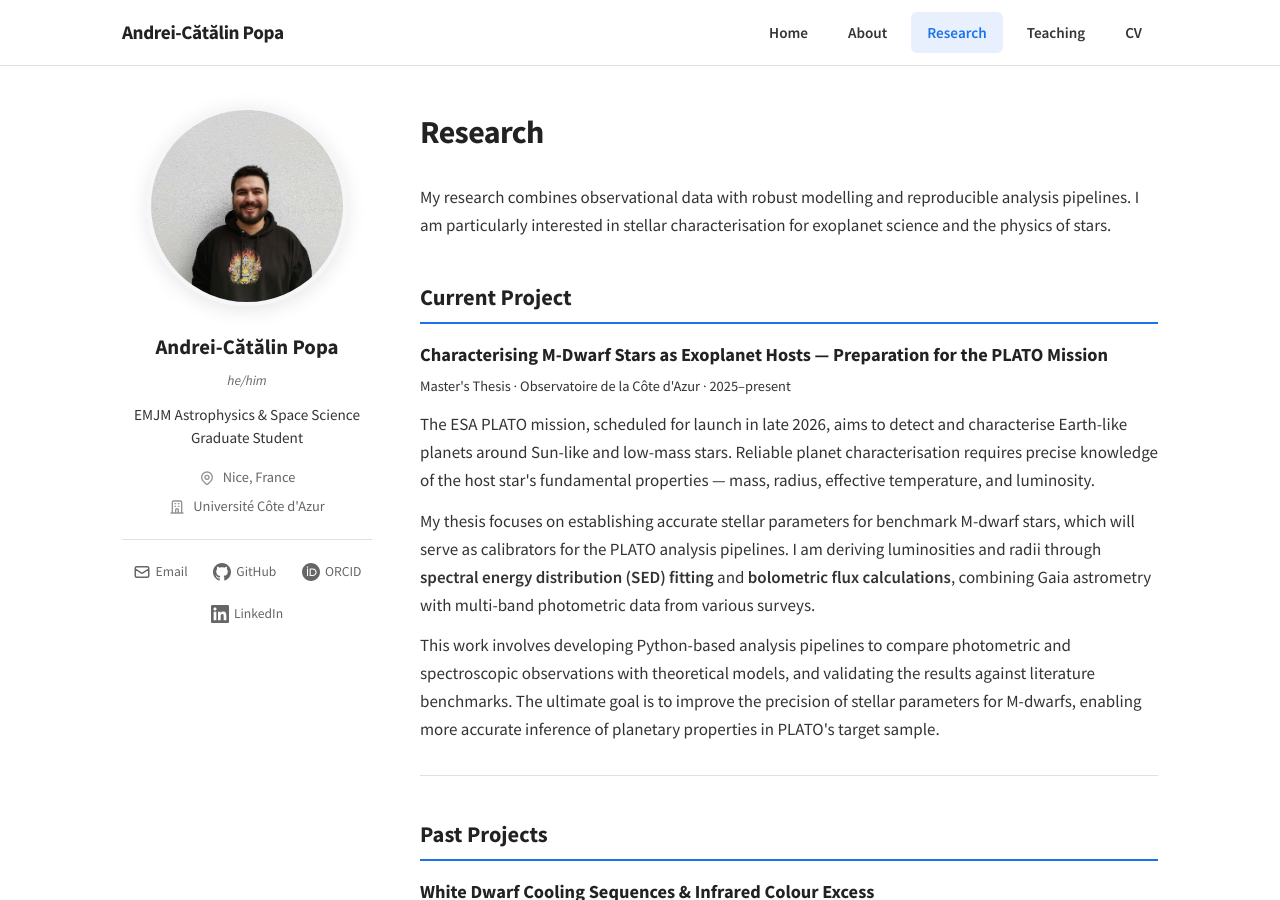
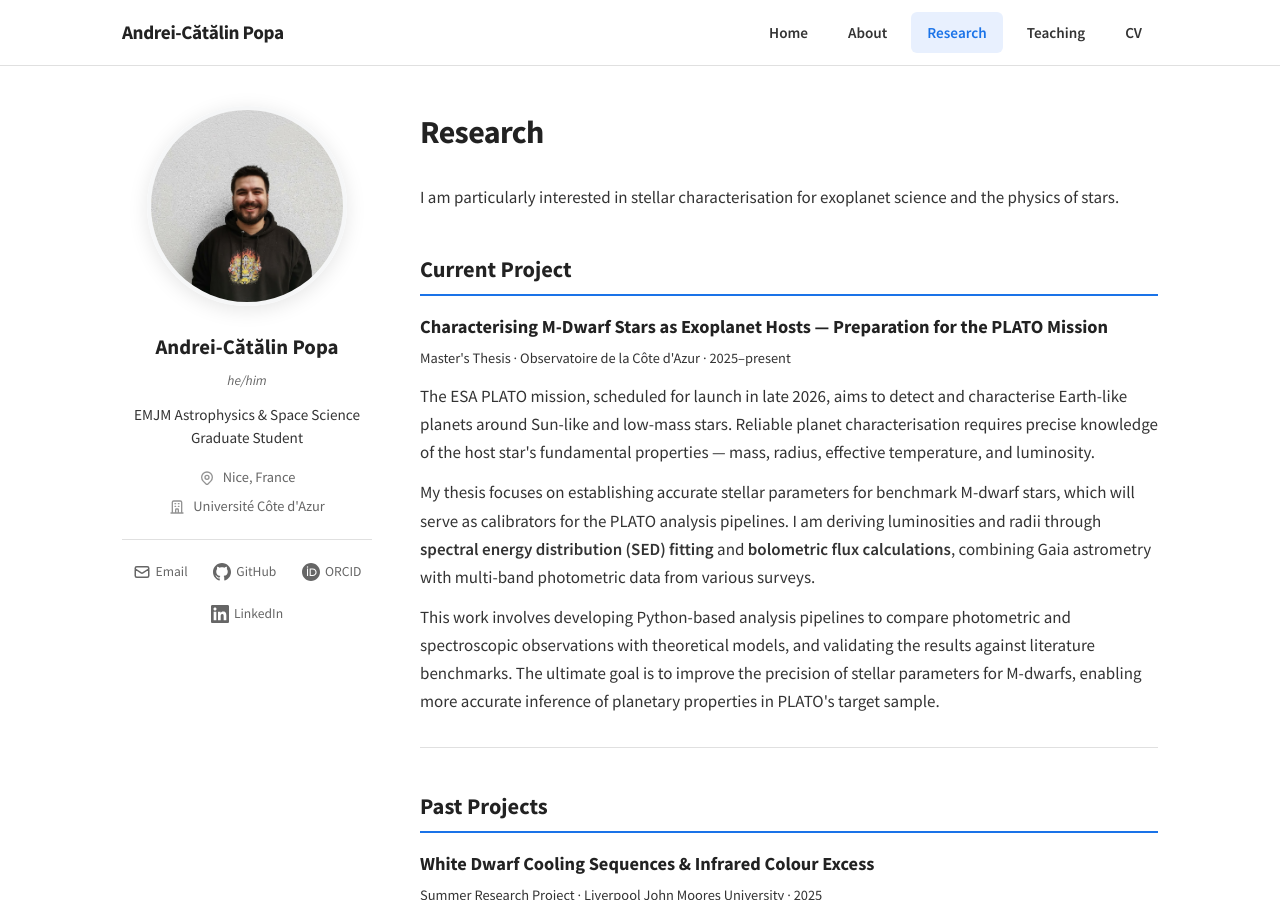
Before and after one commit to acpopa/acpopa.github.io, a Jekyll site: the page built from research.md, in a window 1280 px wide and 900 px high. Built offline with Jekyll 4.4.1, drawn with Linux system fonts in a browser that asks for light colours.

Commit message:
Update research.md

```diff
--- a/research.md
+++ b/research.md
@@ -6,7 +6,7 @@ permalink: /research/
 
 # Research
 
-My research combines observational data with robust modelling and reproducible analysis pipelines. I am particularly interested in stellar characterisation for exoplanet science and the physics of stars.
+I am particularly interested in stellar characterisation for exoplanet science and the physics of stars.
 
 ## Current Project
 
```
